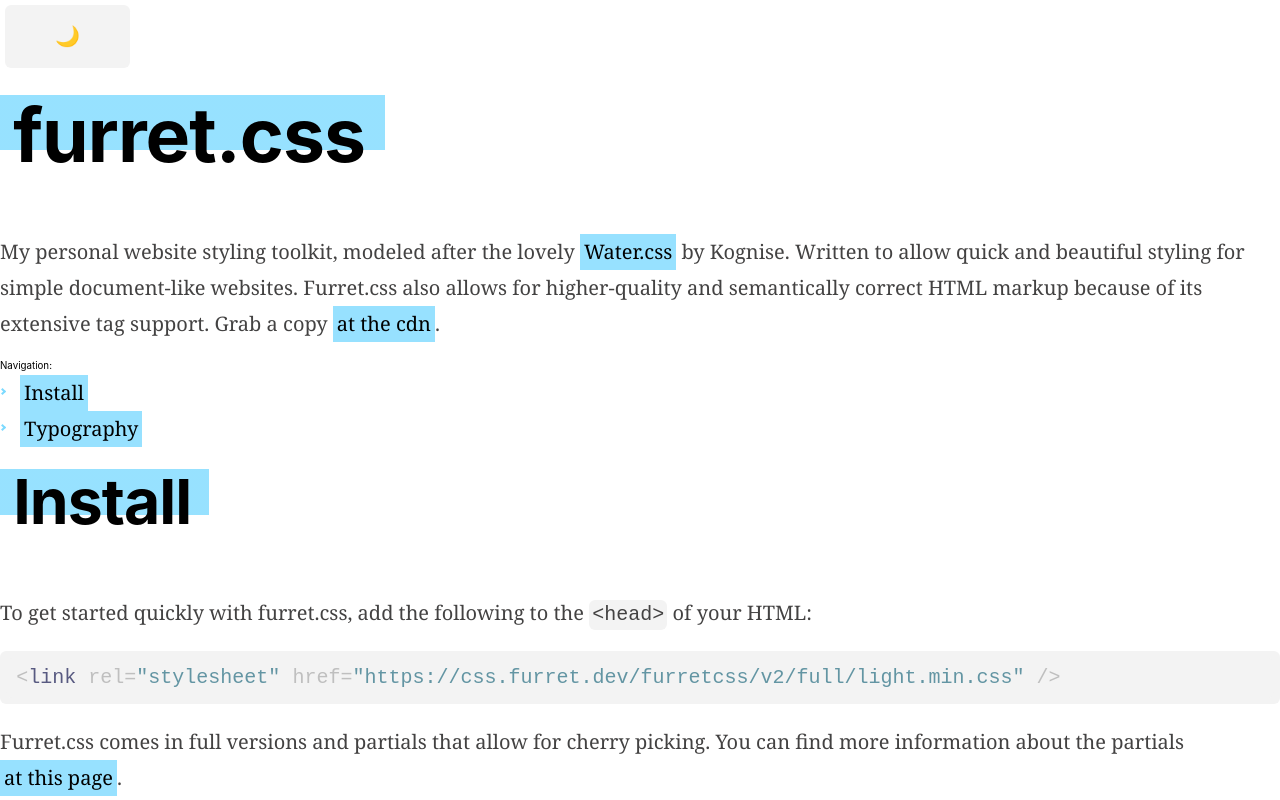
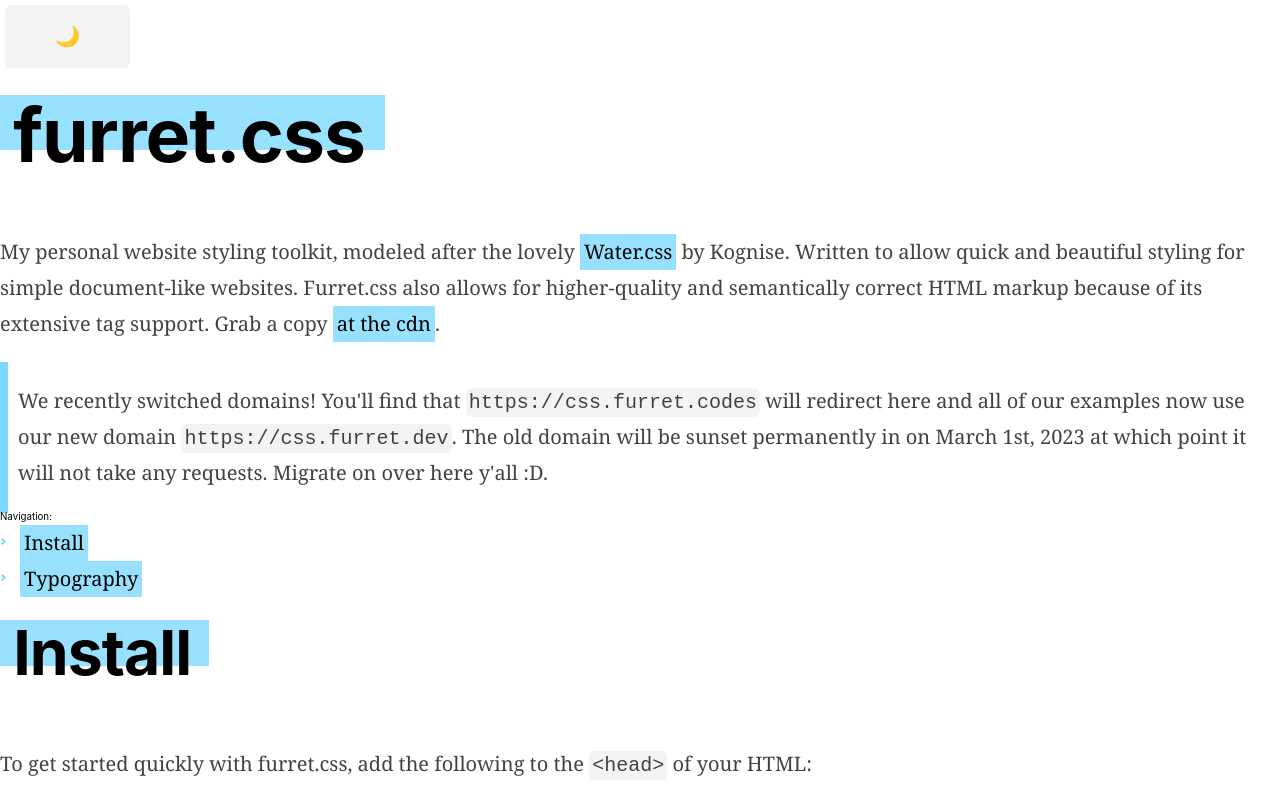
Before and after one commit to rayhanadev/furretcss, a website: page src/preview/index.html in a window 1280 px wide. Shown: the top 800 px of the page. Drawn offline with nearby package versions, Linux system fonts and the light colour scheme; files that its build step writes are made by us from their sources; a web font is replaced by a local one.

Commit message:
feat: add migration notice

```diff
--- a/src/preview/index.html
+++ b/src/preview/index.html
@@ -72,6 +72,16 @@
 			support. Grab a copy
 			<a href="/furretcss/v2/full/light.min.css">at the cdn</a>.
 		</p>
+
+		<blockquote>
+			<p>
+				We recently switched domains! You'll find that <code>https://css.furret.codes</code>
+				will redirect here and all of our examples now use our new domain
+				<code>https://css.furret.dev</code>. The old domain will be sunset permanently
+				in on March 1st, 2023 at which point it will not take any requests. Migrate on
+				over here y'all :D.
+			</p>
+		</blockquote>
 
 		<nav>
 			<header>Navigation:</header>
```
Also changed, not shown: website/index.html (+1 -1 lines).
